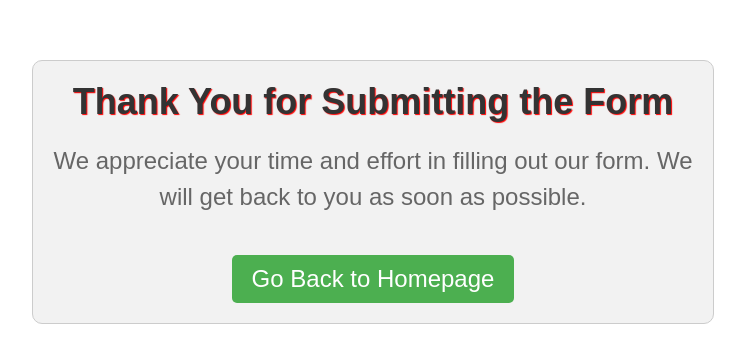
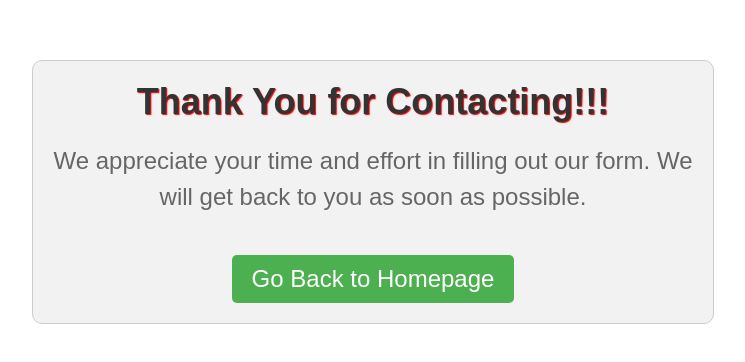
Before and after one commit to vikas2295998/greatings, a plain HTML site: page index.html in a window 1280 px wide. Shown: the part 128-490 px from the top of the page, without its empty margins (267-1012 px from the left). Drawn offline with Linux system fonts and the light colour scheme.

Commit message:
Update index.html

```diff
--- a/index.html
+++ b/index.html
@@ -61,7 +61,7 @@ button:hover {
   </head>
   <body>
     <div class="container">
-      <h1>Thank You for Submitting the Form</h1>
+      <h1>Thank You for Contacting!!!</h1>
       <p>We appreciate your time and effort in filling out our form. We will get back to you as soon as possible.</p>
       <button><a href="https://vikas2295998.github.io/Portfolio/">Go Back to Homepage</a></button>
     </div>
```
